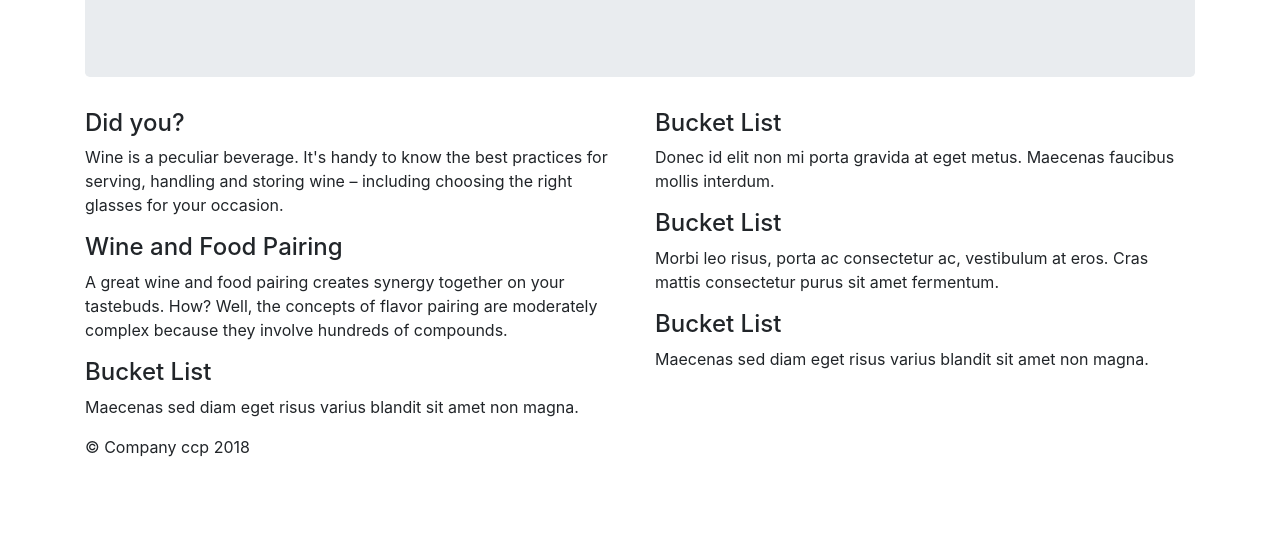
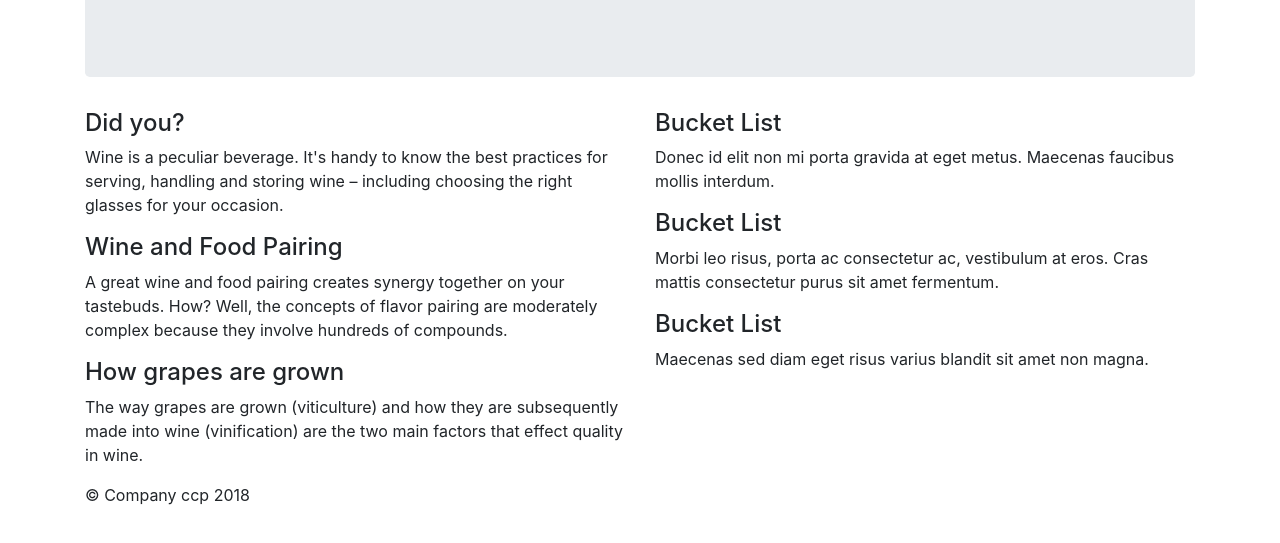
Before and after one commit to ccpintoiu/wine-quality-prediction, a plain HTML site: page gcp_app_engine/templates/index.html in a window 1280 px wide. Shown: the part 245-788 px from the top of the page. Drawn offline with nearby package versions, Linux system fonts and the light colour scheme.

Commit message:
Update index.html

```diff
--- a/gcp_app_engine/templates/index.html
+++ b/gcp_app_engine/templates/index.html
@@ -53,8 +53,8 @@
                 <h4>Wine and Food Pairing</h4>
                 <p>A great wine and food pairing creates synergy together on your tastebuds. How? Well, the concepts of flavor pairing are moderately complex because they involve hundreds of compounds.</p>
 
-                <h4>Bucket List</h4>
-                <p>Maecenas sed diam eget risus varius blandit sit amet non magna.</p>
+                <h4>How grapes are grown</h4>
+                <p>The way grapes are grown (viticulture) and how they are subsequently made into wine (vinification) are the two main factors that effect quality in wine.</p>
             </div>
 
             <div class="col-lg-6">
```
